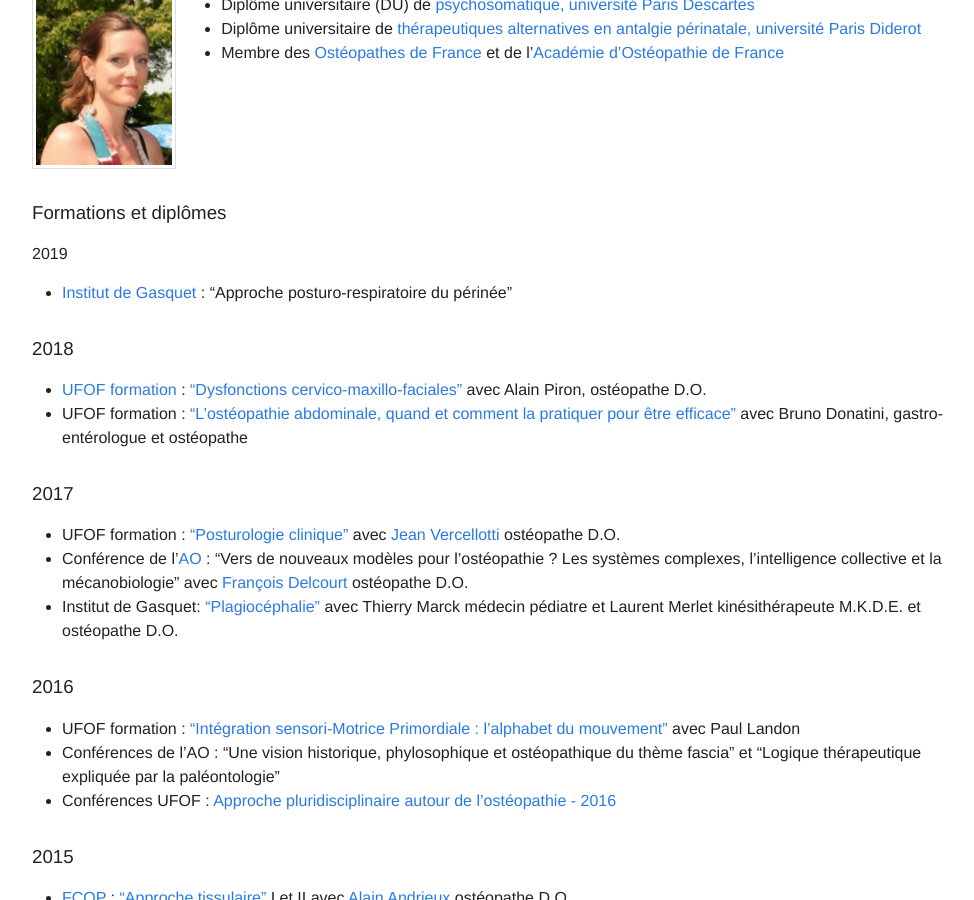
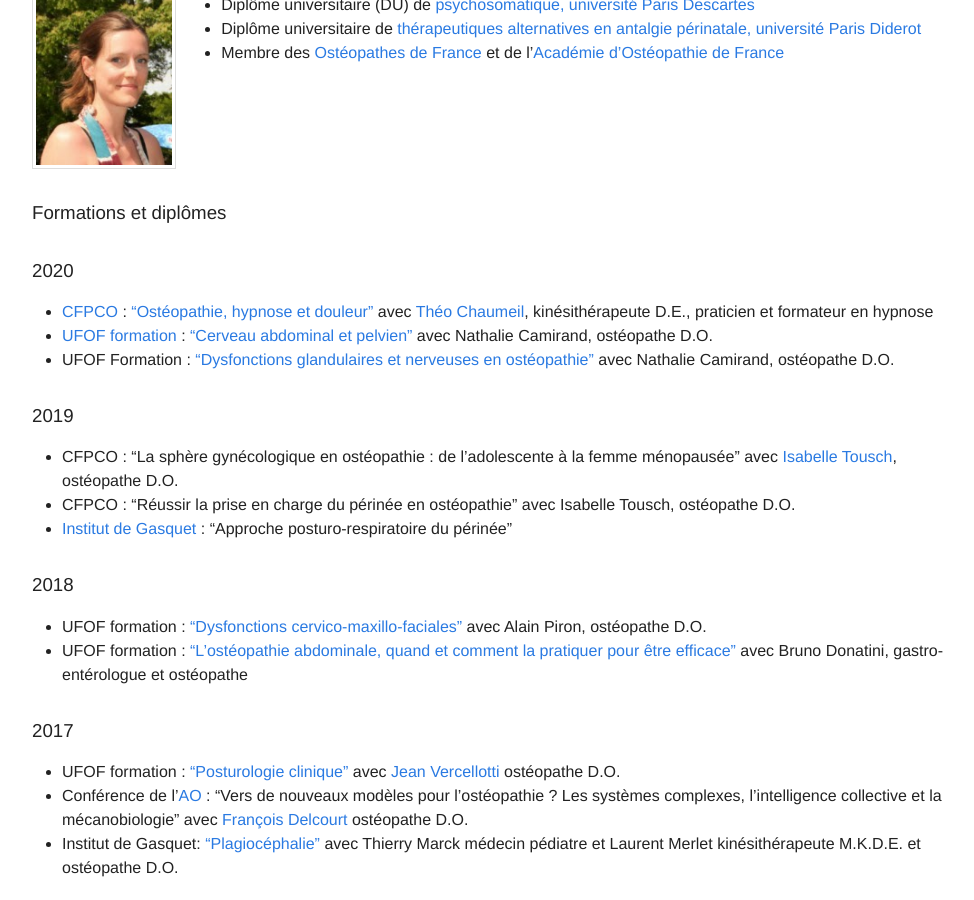
Before and after one commit to tkrotoff/osteo15, a Jekyll site: the page built from 1-Vos-osteopathes.md, in a window 1280 px wide and 900 px high, scrolled down 480 px. Shown: the whole window, without its empty margins (138-1112 px from the left). Built offline with Jekyll 4.4.1, drawn with Linux system fonts in a browser that asks for light colours; nearby versions of some CDN libraries.

Commit message:
Formations et diplômes 2020 & 2019

```diff
--- a/1-Vos-osteopathes.md
+++ b/1-Vos-osteopathes.md
@@ -25,13 +25,21 @@ Fabienne Krotoff et Charlotte Wang sont deux ostéopathes D.O. issues d'une form
 
 ### Formations et diplômes
 
-#### 2019
+### 2020
 
+- [CFPCO](https://www.cfpco.fr/Workshop) : ["Ostéopathie, hypnose et douleur"](https://www.cfpco.fr/workshop/389/osteopathie,-hypnose-et-douleur---theo-chaumeil) avec [Théo Chaumeil](https://www.cfpco.fr/workshop/teacher/127/theo--chaumeil), kinésithérapeute D.E., praticien et formateur en hypnose
+- [UFOF formation](https://osteofrance.com/formation/) : ["Cerveau abdominal et pelvien"](https://osteofrance.com/formation/archives/2020/02/cerveau-abdominal-et-pelvien) avec Nathalie Camirand, ostéopathe D.O.
+- UFOF Formation : ["Dysfonctions glandulaires et nerveuses en ostéopathie"](https://osteofrance.com/formation/archives/2019/06/dysfonctions-neuro-endocriniennes-diagnostic-et-traitement) avec Nathalie Camirand, ostéopathe D.O.
+
+### 2019
+
+- CFPCO : "La sphère gynécologique en ostéopathie : de l'adolescente à la femme ménopausée" avec [Isabelle Tousch](https://www.cfpco.fr/workshop/teacher/83/isabelle-tousch#formations), ostéopathe D.O.
+- CFPCO : "Réussir la prise en charge du périnée en ostéopathie" avec Isabelle Tousch, ostéopathe D.O.
 - [Institut de Gasquet](http://www.degasquet.com/) : "Approche posturo-respiratoire du périnée"
 
 ### 2018
 
-- [UFOF formation](https://osteofrance.com/formation/) : ["Dysfonctions cervico-maxillo-faciales"](https://osteofrance.com/formation/2018/05/dysfonctions-cervico-maxillo-faciales) avec Alain Piron, ostéopathe D.O.
+- UFOF formation : ["Dysfonctions cervico-maxillo-faciales"](https://osteofrance.com/formation/2018/05/dysfonctions-cervico-maxillo-faciales) avec Alain Piron, ostéopathe D.O.
 - UFOF formation : ["L'ostéopathie abdominale, quand et comment la pratiquer pour être efficace"](https://osteofrance.com/formation/archives/2018/01/losteopathie-abdominale-quand-et-comment-la-pratiquer-pour-etre-efficece) avec Bruno Donatini, gastro-entérologue et ostéopathe
 
 ### 2017
```
